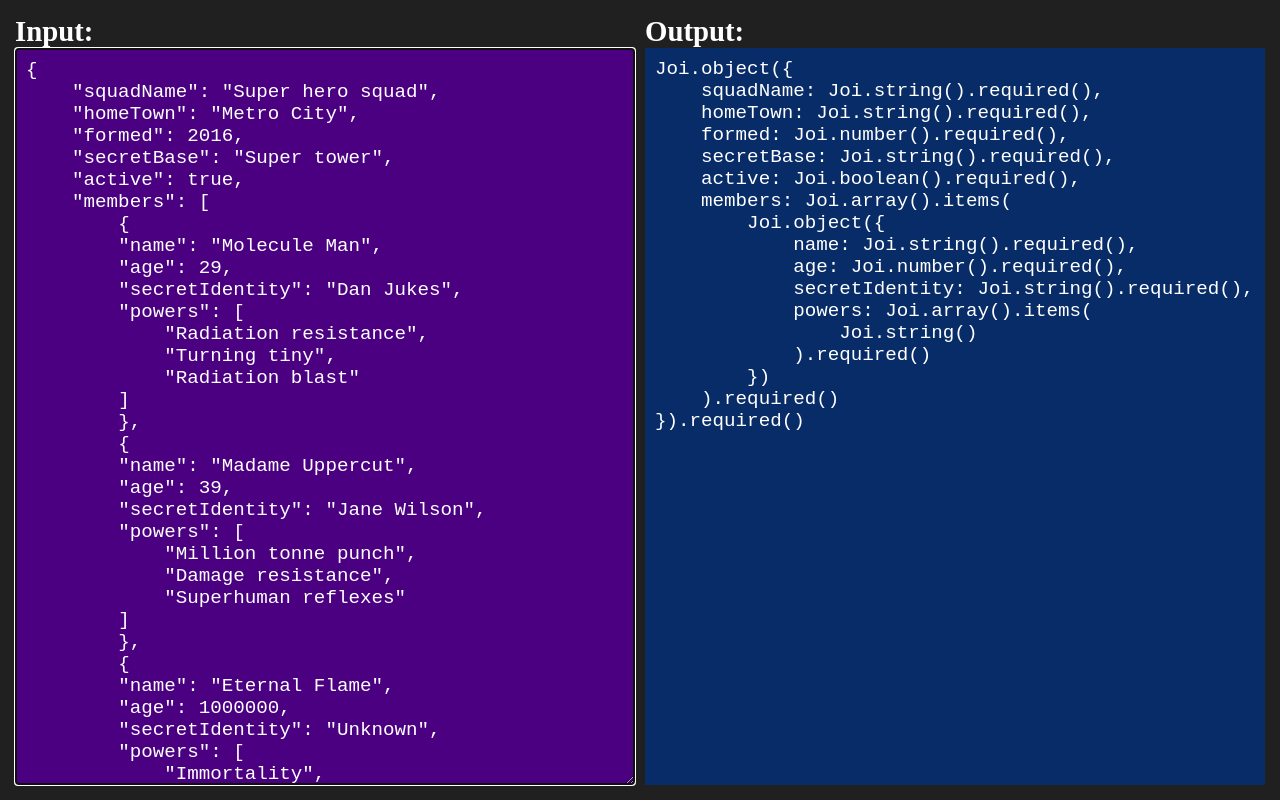
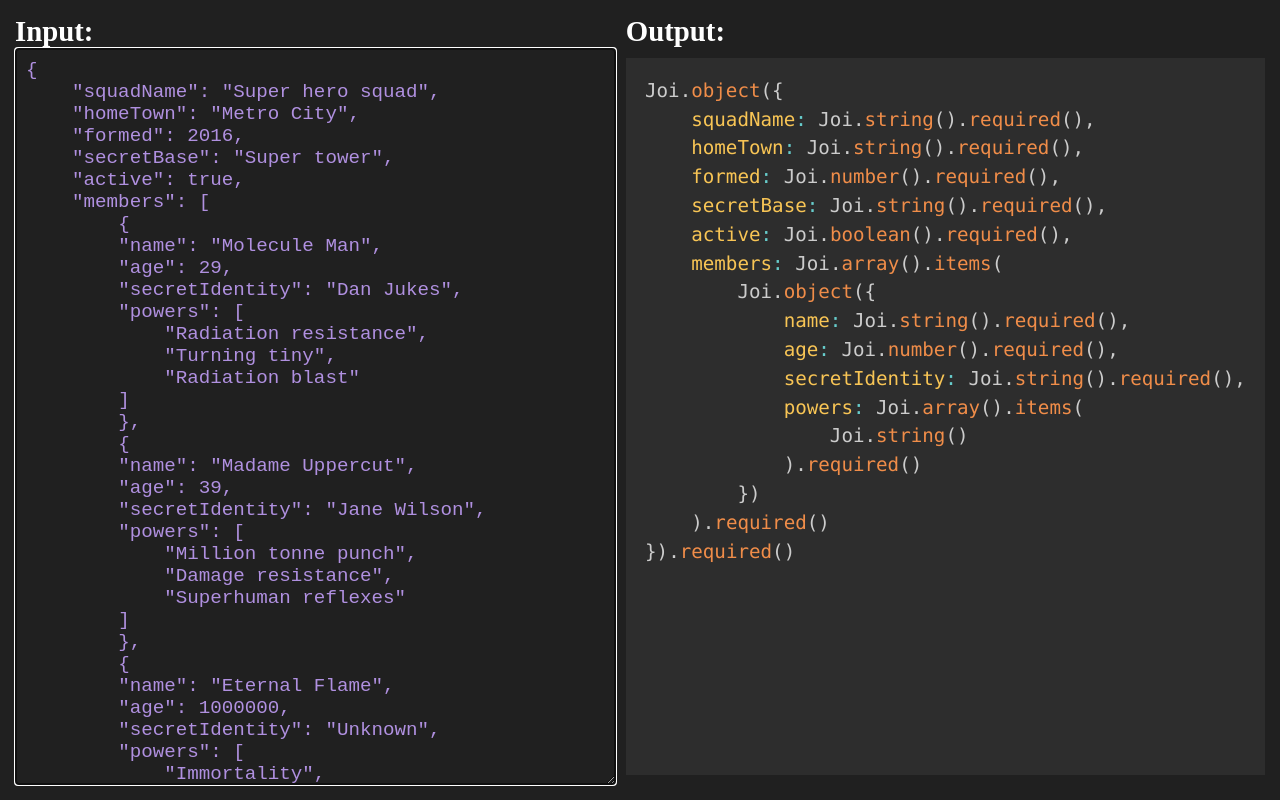
Before and after one commit to mterczynski/Joi-schema-generator, a website with bundled scripts: page public/index.html in a window 1280 px wide. Built offline with nearby package versions, Linux system fonts and the light colour scheme.

Commit message:
Use prismjs, update theme, disable textarea spellcheck

```diff
--- a/package.json
+++ b/package.json
@@ -5,7 +5,7 @@
   "main": "index.js",
   "scripts": {
     "test": "jest",
-    "start": "snowpack dev",
+    "start": "snowpack dev --port 8081",
     "build": "snowpack build"
   },
   "keywords": [],
@@ -14,8 +14,10 @@
   "dependencies": {
     "@snowpack/plugin-typescript": "^1.2.1",
     "@types/jest": "^26.0.22",
+    "@types/prismjs": "^1.16.5",
     "jest": "^26.6.3",
     "joi": "^17.4.0",
+    "prismjs": "^1.23.0",
     "ts-jest": "^26.5.4",
     "typescript": "^4.2.3"
   },
--- a/public/index.css
+++ b/public/index.css
@@ -29,11 +29,8 @@
 
 .input-textarea {
     font-size: 1.2rem;
-    background: indigo;
-}
-
-.output {
-    background: rgb(7, 44, 104);
+    background: transparent;
+    color: hsl(264, 56%, 72%);
 }
 
 .text-column {
--- a/public/index.html
+++ b/public/index.html
@@ -7,12 +7,14 @@
         <meta name="description" content="Joi schema generator" />
         <link rel="stylesheet" type="text/css" href="./index.css" />
         <title>Joi schema generator</title>
+
+        <link href="https://cdnjs.cloudflare.com/ajax/libs/prism/1.23.0/themes/prism-tomorrow.min.css" rel="stylesheet" />
     </head>
     <body>
         <div class="flex">
             <div class="flex-item" style="margin-right: 10px;">
                 <h2>Input:</h2>
-                <textarea id='input-textarea' class='input-textarea text-column'>
+                <textarea id='input-textarea' class='input-textarea text-column' spellcheck="false">
 {
     "squadName": "Super hero squad",
     "homeTown": "Metro City",
@@ -58,7 +60,9 @@
 
             <div class="flex-item">
                 <h2>Output:</h2>
-                <pre id="output" class='output text-column'></pre>
+                <pre class='language-javascript text-column'>
+<code id="output"></code>
+                </pre>
             </div>
 
         </div>
--- a/src/index.ts
+++ b/src/index.ts
@@ -1,12 +1,15 @@
 import { SchemaGenerator } from "./SchemaGenerator";
+import Prism from 'prismjs';
 
 function updateOutputValue(): void {
     try {
-       const output = schemaGenerator.generateSchemaFrom(JSON.parse(inputTextArea.value));
-       outputElement.innerHTML = output;
-   } catch(error) {
+        const output = schemaGenerator.generateSchemaFrom(JSON.parse(inputTextArea.value));
+        const prismHtml = Prism.highlight(output, Prism.languages.javascript, 'javascript');
+
+        outputElement.innerHTML = prismHtml;
+    } catch(error) {
        console.log('invalid input')
-   }
+    }
 }
 
 const inputTextArea = document.getElementById('input-textarea') as HTMLTextAreaElement;
```
Also changed, not shown: 1 other file.
